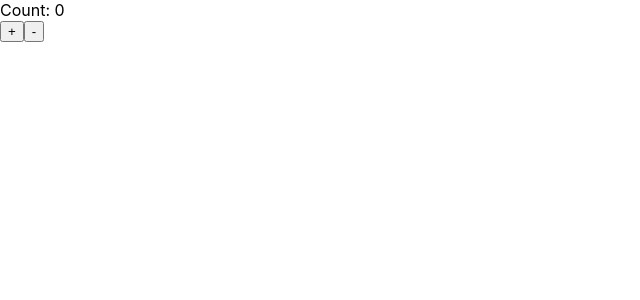
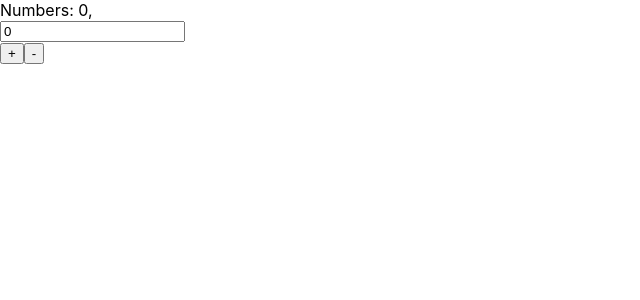
Before and after one commit to sofacles/react-hooks-ala-ben-awad, a React (Create React App) app: page / in a window 1280 px wide. Shown: the top 300 px of the page, without its empty margins (0-640 px from the left). Built offline with nearby package versions, Linux system fonts and the light colour scheme.

Commit message:
reducer now adds to a list of ints

```diff
--- a/src/App.tsx
+++ b/src/App.tsx
@@ -6,40 +6,46 @@ enum ActionType {
 }
 
 interface IState {
-  count: number;
+  enteredNumbers: number[];
 }
 
 interface IAction {
   type: ActionType;
   payload: {
-    count: number;
+    x: number;
   };
 }
 
-const initialState: IState = {count: 0};
+const initialState: IState = {enteredNumbers: [0]};
 
 const reducer: React.Reducer<IState, IAction> = (state, action) => {
   switch (action.type) {
     case ActionType.Increment:
-      return {count: state.count + action.payload.count};
+      return {enteredNumbers: state.enteredNumbers.concat(action.payload.x)};
     case ActionType.Decrement:
-      return {count: state.count - action.payload.count};
+      return {enteredNumbers: state.enteredNumbers.concat(action.payload.x * 10) };
     default:
       throw new Error();
   }
 }
 
+
+
 const App = () => {
   const [state, dispatch] = React.useReducer<React.Reducer<IState, IAction>>(reducer, initialState);
+  const [candidate, setCandidate] = React.useState(0);
 
   return (
     <div>
-      <div>Count: {state.count}</div>
+      <div>Numbers: {state.enteredNumbers.map(n => <span key={n}>{n},</span>)}</div>
+      <div><input value={candidate} onChange={(e) => {
+        setCandidate((e.target.value) as unknown as number)
+      }} /></div>
       <button onClick={
-        () => dispatch({type: ActionType.Increment, payload: { count: 1 } })
+        () => dispatch({type: ActionType.Increment, payload: { x: candidate } })
       }>+</button>
       <button onClick={
-        () => dispatch({type: ActionType.Decrement, payload: { count: 1 }})
+        () => dispatch({type: ActionType.Decrement, payload: { x: candidate }})
       }>-</button>
     </div>
   );
```
